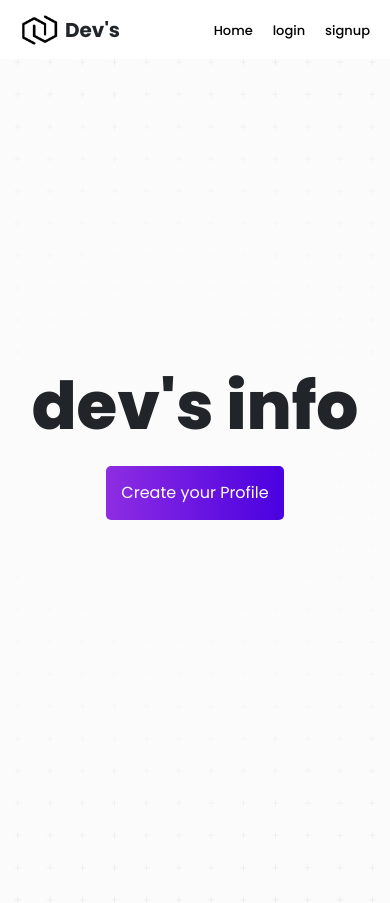
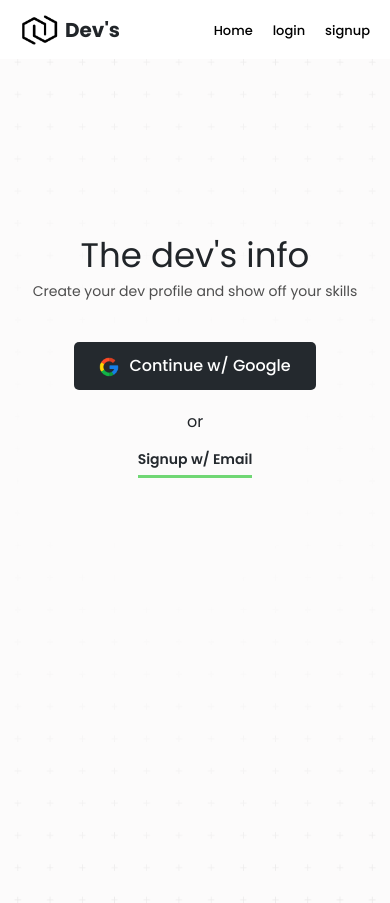
Before and after one commit to codefreakkk/devsinfo, a React (Create React App) app: page / in a window 390 px wide. Built offline with nearby package versions, Linux system fonts and the light colour scheme.

Commit message:
added welcome page

```diff
--- a/src/App.js
+++ b/src/App.js
@@ -6,6 +6,7 @@ import Userdashboard from "./components/Userdashboard";
 import LandingPage from "./components/landingpage/LandingPage";
 import Login from "./components/landingpage/Login";
 import Signup from "./components/landingpage/Signup";
+import Enterdetails from "./components/landingpage/Enterdetails";
 
 function App() {
   return (
@@ -21,6 +22,9 @@ function App() {
             <Routes>
               <Route path="/signup" element={<Signup />} />
             </Routes>
+            <Routes>
+              <Route path="/welcome" element={<Enterdetails />} />
+            </Routes>
             <Userdashboard/>
           </BrowserRouter>
       </Provider>
--- /dev/null
+++ b/src/components/landingpage/Enterdetails.jsx
@@ -0,0 +1,53 @@
+import React from "react";
+import LandingNavbar from "./LandingNavbar";
+
+function Enterdetails() {
+  return (
+    <>
+      <LandingNavbar />
+      <div className="welcome">
+        <div className="welcome_inner">
+          <form>
+            <div className="welcome_title">Welcome to Devs Info</div>
+            <div class="mb-3">
+              <label for="exampleInputEmail1" class="form-label">
+                First name
+              </label>
+              <input
+                type="email"
+                class="form-control"
+                // placeholder="Name"
+                id="exampleInputEmail1"
+              />
+            </div>
+            <div class="mb-3">
+              <label for="exampleInputPassword1" class="form-label">
+                Last Name
+              </label>
+              <input
+                type="password"
+                class="form-control"
+                id="exampleInputPassword1"
+              />
+            </div>
+            <div class="mb-3">
+              <label for="exampleFormControlTextarea1" class="form-label">
+                Example textarea
+              </label>
+              <textarea
+                class="form-control"
+                id="exampleFormControlTextarea1"
+                rows="3"
+              ></textarea>
+            </div>
+            <button type="submit" class="btn btn-dark welcome_button">
+              Submit
+            </button>
+          </form>
+        </div>
+      </div>
+    </>
+  );
+}
+
+export default Enterdetails;
--- a/src/components/landingpage/LandingPage.jsx
+++ b/src/components/landingpage/LandingPage.jsx
@@ -1,14 +1,27 @@
 import React from "react";
 import LandingNavbar from "./LandingNavbar";
 import "../../css/landingpage.css";
+import google from "../../assets/images/google.png";
+import { NavLink } from "react-router-dom";
 
 function LandingPage() {
   return (
     <>
       <LandingNavbar />
       <div className="landing_container">
-        <div className="l_heading">dev's info</div>
-        <span className="l_button">Create your Profile</span>
+        <div className="l_heading">The dev's info</div>
+        <div className="sub_title">
+          Create your dev profile and show off your skills
+        </div>
+        <span className="l_button">
+          <img src={google} className="login_google" height="20" />
+          <span style={{ fontWeight: "500" }}>Continue w/ Google</span>
+        </span>
+        <div className="or">or</div>
+        <NavLink to="/signup" style={{textDecoration: "none"}}>
+
+        <div className="sign_email">Signup w/ Email</div>
+        </NavLink>
       </div>
     </>
   );
--- a/src/css/landingpage.css
+++ b/src/css/landingpage.css
@@ -1,7 +1,7 @@
-@import url('https://fonts.googleapis.com/css2?family=Poppins:ital,wght@0,100;0,200;0,300;0,400;0,500;0,600;0,700;0,800;0,900;1,200;1,300&display=swap');
+@import url("https://fonts.googleapis.com/css2?family=Poppins:ital,wght@0,100;0,200;0,300;0,400;0,500;0,600;0,700;0,800;0,900;1,200;1,300&display=swap");
 
 * {
-    font-family: 'Poppins', sans-serif;
+  font-family: "Poppins", sans-serif;
 }
 
 .landing_navbar {
@@ -23,16 +23,14 @@
   flex-direction: column;
   align-items: center;
   background-color: rgb(252, 251, 251);
-    background-image: url('../assets//images/landing.png');
+  background-image: url("../assets//images/landing.png");
   background-position: center;
   background-repeat: no-repeat;
   background-size: cover;
-
 }
 
 .login_inner_container {
   margin-top: -10vh;
-
 }
 
 .marginauto {
@@ -58,12 +56,12 @@
 
 .mr {
   margin-right: 40px;
-    font-family: 'Poppins', sans-serif;
+  font-family: "Poppins", sans-serif;
   font-size: 13px;
 }
 
 .font-13 {
-    font-family: 'Poppins', sans-serif;
+  font-family: "Poppins", sans-serif;
   font-size: 13px;
   font-weight: 500;
   cursor: pointer;
@@ -76,14 +74,14 @@
   display: flex;
   align-items: center;
   justify-content: center;
-    font-family: 'Poppins', sans-serif;
+  font-family: "Poppins", sans-serif;
   font-weight: 700;
 }
 
 .l_heading {
-    font-size: 124px;
-    font-weight: 800;
-    margin-top: -30vh;
+  font-size: 122px;
+  font-weight: 300;
+  margin-top: -50vh;
 }
 
 .about_title {
@@ -99,13 +97,14 @@
   /* background-color: black; */
   /* background-image: linear-gradient(to right, #8360c3, #2ebf91); */
   /* background-image: linear-gradient(to right, #0f0c29, #302b63, #24243e); */
-    background-image: linear-gradient(to right, #8e2de2, #4a00e0);
+  /* background-image: linear-gradient(to right, #8e2de2, #4a00e0); */
+  background-color: #24292e;
+  cursor: pointer;
   color: white;
-    padding: 15px;
+  padding: 12px 25px;
   border-radius: 5px;
   margin-top: 10px;
 }
-
 
 .login_inner {
   background-color: #f7f7f7;
@@ -113,7 +112,7 @@
   display: flex;
   /* align-items: center; */
   justify-content: center;
-    padding: 50px 50px ;
+  padding: 50px 20px;
   padding-bottom: 60px;
 }
 
@@ -136,7 +135,72 @@
   /* padding: 10px 0; */
 }
 
+.sub_title {
+  font-family: "Poppins", sans-serif;
+  font-size: 22px;
+  font-size: 100;
+  color: rgba(46, 46, 46, 0.848);
+  margin-bottom: 50px;
+}
+
+.login_google {
+  margin-right: 10px;
+  font-size: 500;
+}
+
+.or {
+  margin-top: 13px;
+}
+
+.sign_email {
+  color: #24292e;
+  font-family: "Poppins", sans-serif;
+  margin-top: 15px;
+  font-weight: 600;
+  border-bottom: 3px solid #07bc0d90;
+  padding-bottom: 5px;
+  font-size: 16px;
+  cursor: pointer;
+}
+
+.welcome {
+  width: 100%;
+  height: 100vh;
+  background-color: rgb(252, 251, 251);
+  background-image: url("../assets//images/landing.png");
+  background-position: center;
+  background-repeat: no-repeat;
+  background-size: cover;
+  display: flex;
+  align-items: center;
+  justify-content: center;
+}
+
+.welcome_inner {
+  background-color: white;
+  box-shadow: rgba(149, 157, 165, 0.2) 0px 8px 24px;
+  border-radius: 7px;
+  width: 25%;
+  /* height: 50vh; */
+  margin-top: -20vh;
+  padding: 45px 32px;
+}
+
+.welcome_title {
+    font-weight: 600;
+    margin-bottom: 25px;
+}
+.welcome_button {
+    font-size: 14px;
+    padding: 10px 20px;
+    width: 100%;
+    margin-top: 5px;
+}
+
 @media only screen and (max-width: 420px) {
+   .welcome_inner {
+    width: 90%;
+   }
   .landing_navbar {
     padding: 0 20px;
   }
@@ -144,11 +208,24 @@
     margin-right: 20px;
   }
   .l_heading {
-        font-size: 66px;
-        font-weight: 800;
-        margin-top: -10vh;
+    font-size: 34px;
+    font-weight: 400;
+    margin-top: -30vh;
   }
   .landing_container {
     height: 100vh;
   }
+  .sub_title {
+    font-family: "Poppins", sans-serif;
+    font-size: 14px;
+    font-size: 100;
+    color: rgba(46, 46, 46, 0.848);
+    margin-bottom: 30px;
   }
+  .sign_email {
+    font-size: 14px;
+  }
+  .or {
+    margin-top: 20px;
+  }
+}
```
Lines whose indentation alone changed are shown as unchanged.
